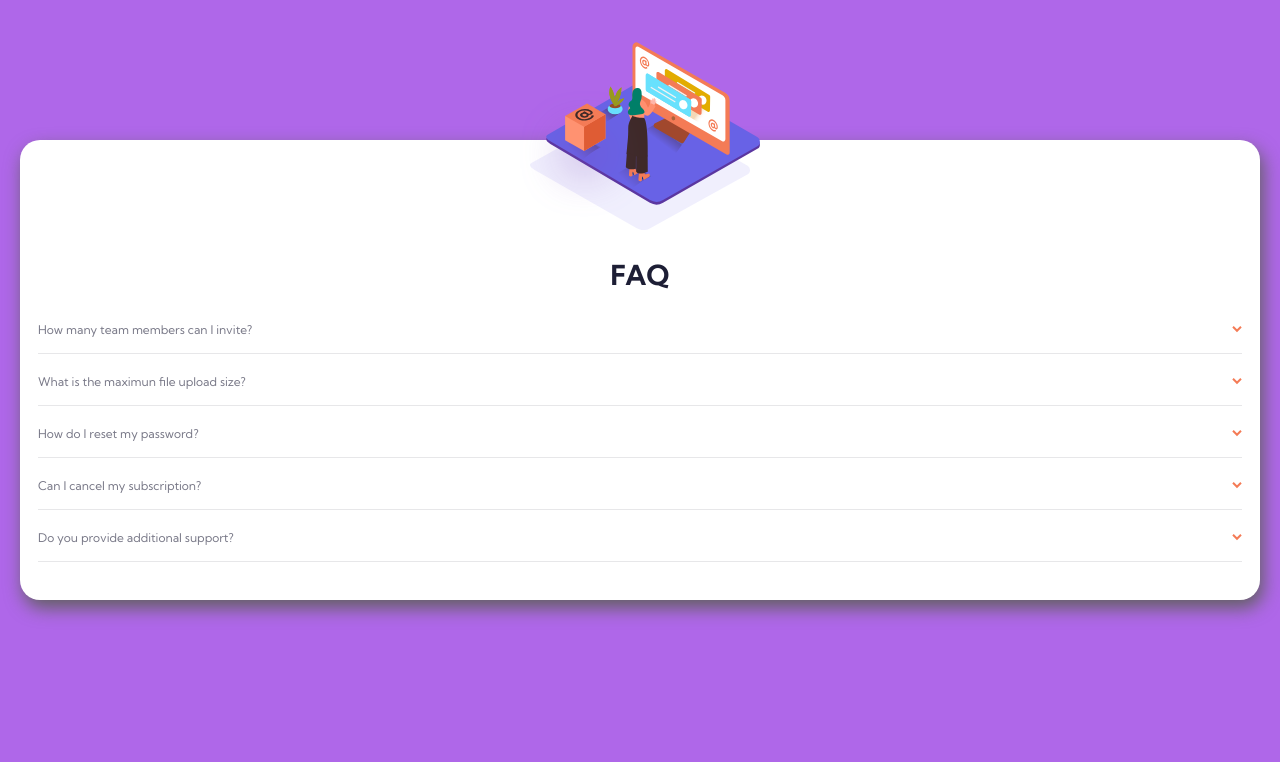
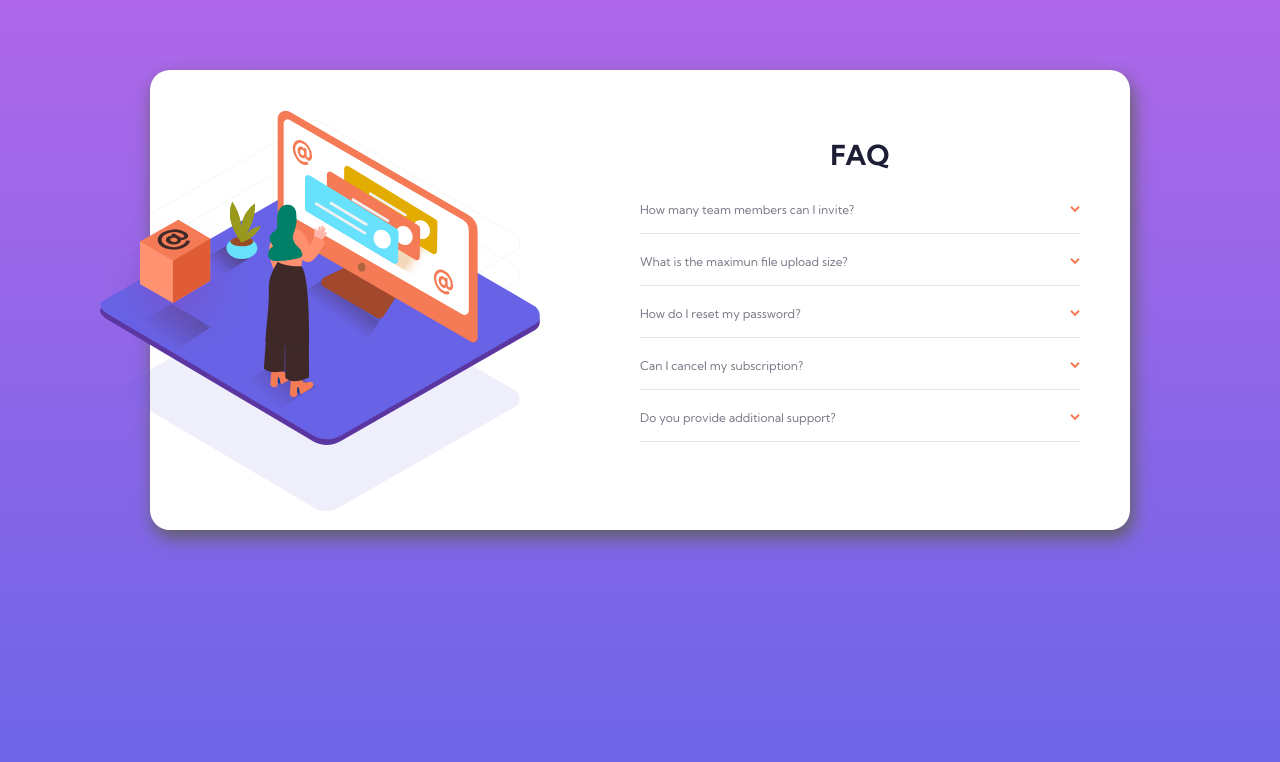
Before and after one commit to romanncodes/faq-accordeon-card-frontend-mentor, a plain HTML site: page index.html in a window 1280 px wide. Drawn offline with Linux system fonts and the light colour scheme.

Commit message:
version desktop, animacion incompleta

```diff
--- a/css/style.css
+++ b/css/style.css
@@ -19,8 +19,9 @@
 }
 
 body {
-  background: var(--Softviolet);
+  background: linear-gradient(var(--Softviolet), var(--Softblue)) no-repeat;
   margin: 0px;
+  height: 100vh;
 }
 hr {
   border: 0px;
@@ -42,8 +43,19 @@ hr {
   background-repeat: no-repeat;
   background-position-x: center;
   background-size: 220px 90px;
+  height: 100px;
+}
+.image {
+  height: 200px;
+  background-image: url("../img/illustration-woman-online-mobile.svg");
+  background-repeat: no-repeat;
+  background-position: center top;
+  background-size: 240px;
+  position: relative;
+  top: -105px;
 }
 
+/*
 .left-container img {
   position: relative;
   bottom: 98px;
@@ -51,9 +63,10 @@ hr {
   left: 50%;
   transform: translateX(-50%);
 }
+*/
 
 .right-container {
-  margin-top: -80px;
+  /*margin-top: -80px;*/
 }
 .right-container h1 {
   text-align: center;
@@ -68,6 +81,7 @@ hr {
   margin-bottom: 16px;
   cursor: pointer;
 }
+
 .item:hover span {
   color: var(--Softred);
 }
@@ -79,5 +93,33 @@ p {
   color: var(--Darkgrayishblue);
   display: none;
   overflow: hidden;
-  transition: 4s;
+  line-height: 1.5em;
+  max-height: 0px;
+  transition: max-height 0.4s ease-out;
 }
+
+@media screen and (min-width: 768px) {
+  .container {
+    padding: 50px;
+    display: grid;
+    grid-template-columns: 1fr 1fr;
+    margin: 70px 150px;
+  }
+
+  .left-container {
+    border-radius: 1px solid green;
+    background-image: url("../img/bg-pattern-desktop.svg");
+    background-size: 400px;
+    height: 150%;
+    position: relative;
+    left: -100px;
+  }
+  .image {
+    background-image: url("../img/illustration-box-desktop.svg"),
+      url("../img/illustration-woman-online-desktop.svg");
+    background-size: 150px, contain;
+    background-position: left, top;
+    height: 360px;
+    top: -10px;
+  }
+}
--- a/index.html
+++ b/index.html
@@ -13,7 +13,7 @@
   <body>
     <div class="container">
       <div class="left-container">
-        <img src="img/illustration-woman-online-mobile.svg" alt="" />
+        <div class="image"></div>
       </div>
       <div class="right-container">
         <h1>FAQ</h1>
@@ -23,23 +23,21 @@
             <span>How many team members can I invite?</span>
             <img src="img/icon-arrow-down.svg" alt="" />
           </div>
+        </div>
 
-
-        </div>
         <p>
           Lorem ipsum dolor sit, amet consectetur adipisicing elit. Debitis, non
           vero. Mollitia commodi praesentium officia iusto quia nulla tenetur
           laudantium minus aliquam quae eligendi pariatur blanditiis, corrupti
           modi odit earum.
         </p>
+
         <hr />
         <div class="item">
           <div class="list">
             <span>What is the maximun file upload size?</span>
             <img src="img/icon-arrow-down.svg" alt="" />
           </div>
-
-
         </div>
         <p>
           Lorem ipsum dolor sit, amet consectetur adipisicing elit. Debitis, non
@@ -53,8 +51,6 @@
             <span>How do I reset my password?</span>
             <img src="img/icon-arrow-down.svg" alt="" />
           </div>
-
-
         </div>
         <p>
           Lorem ipsum dolor sit, amet consectetur adipisicing elit. Debitis, non
@@ -68,8 +64,6 @@
             <span>Can I cancel my subscription?</span>
             <img src="img/icon-arrow-down.svg" alt="" />
           </div>
-
-
         </div>
         <p>
           Lorem ipsum dolor sit, amet consectetur adipisicing elit. Debitis, non
@@ -83,8 +77,6 @@
             <span>Do you provide additional support?</span>
             <img src="img/icon-arrow-down.svg" alt="" />
           </div>
-
-
         </div>
         <p>
           Lorem ipsum dolor sit, amet consectetur adipisicing elit. Debitis, non
@@ -94,30 +86,8 @@
         </p>
         <hr />
       </div>
-      </div>
     </div>
 
-    <script>
-      var acc = document.getElementsByClassName("item");
-      var i;
-
-      for (i = 0; i < acc.length; i++) {
-        acc[i].addEventListener("click", function () {
-          this.classList.toggle("active");
-
-          /* Toggle between hiding and showing the active panel */
-          var panel = this.nextElementSibling;
-
-          if (panel.style.display === "block") {
-            panel.style.display = "none";
-            this.style.fontWeight = "400";
-          } else {
-            panel.style.display = "block";
-            this.style.color = "--var(Verydarkdesaturatedblue)";
-            this.style.fontWeight = "700";
-          }
-        });
-      }
-    </script>
+    <script src="js/app.js"></script>
   </body>
 </html>
--- /dev/null
+++ b/js/app.js
@@ -0,0 +1,27 @@
+var acc = document.getElementsByClassName("item");
+var i;
+
+for (i = 0; i < acc.length; i++) {
+  acc[i].addEventListener("click", function () {
+    this.classList.toggle("active");
+
+    console.log(this.children[0].children[1]);
+    var img = this.children[0].children[1];
+    //transform: rotate(180deg);
+
+    var panel = this.nextElementSibling;
+
+    if (panel.style.maxHeight) {
+      this.style.fontWeight = "400";
+      panel.style.display = "none";
+      panel.style.maxHeight = null;
+      img.style.transform = "rotate(0deg)";
+    } else {
+      this.style.fontWeight = "700";
+      panel.style.display = "block";
+      panel.style.maxHeight = panel.scrollHeight + "px";
+      img.style.transform = "rotate(-180deg)";
+    }
+    console.log(panel.style.maxHeight);
+  });
+}
```
